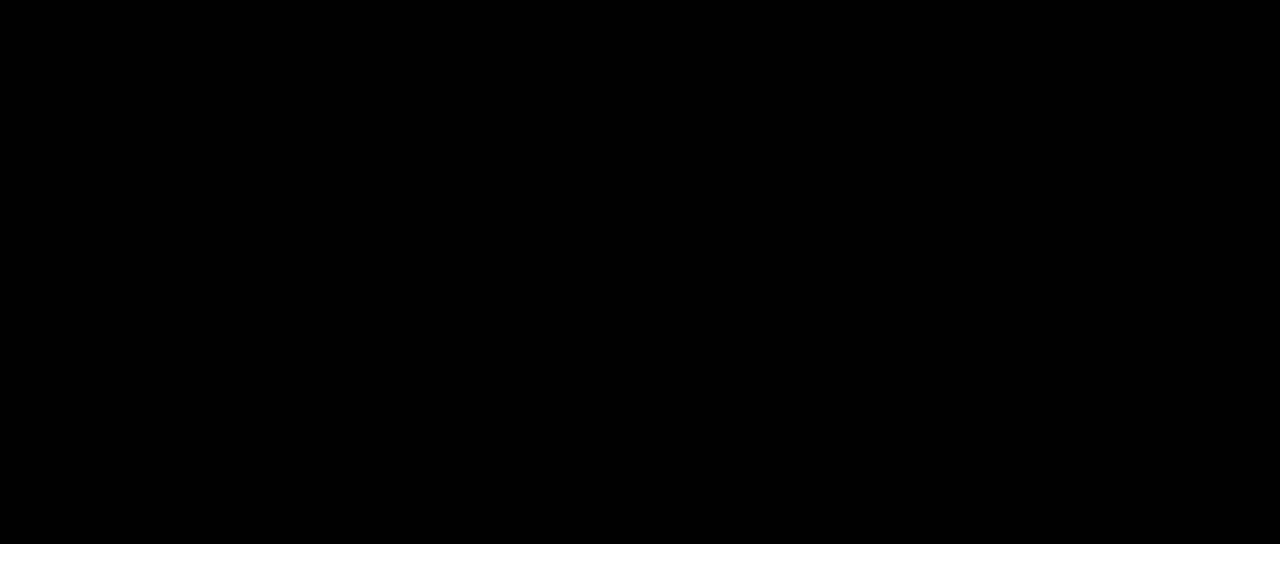
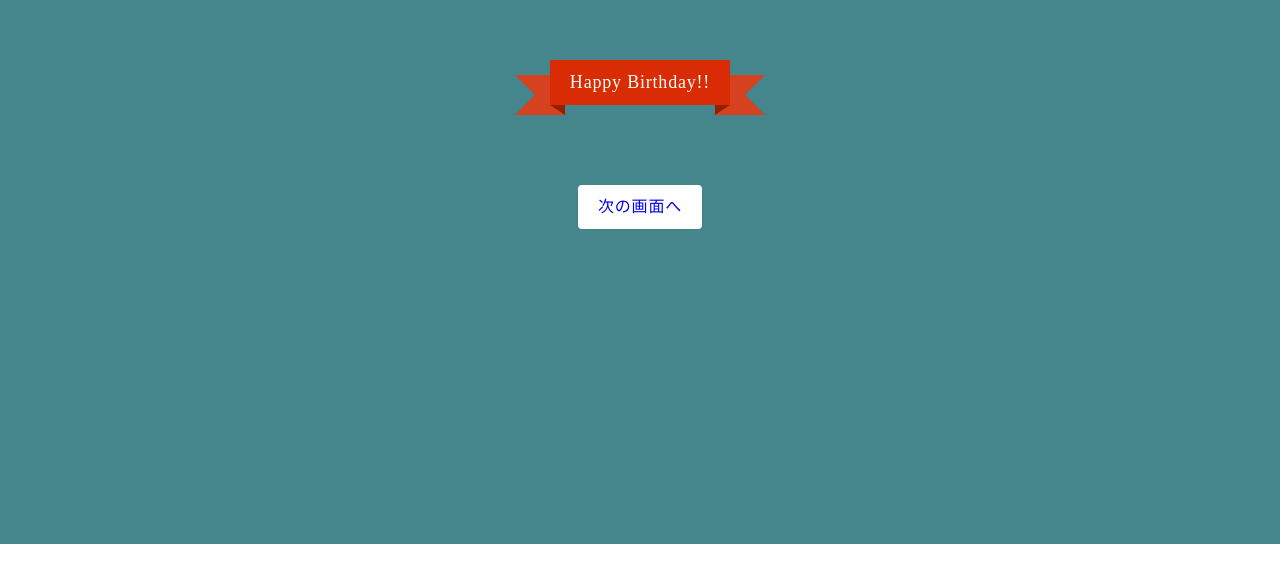
Before and after one commit to kazu-megane/album, a Next.js app: page / in a window 1280 px wide. Shown: the part 256-838 px from the top of the page. After the commit the page ends 800 px from the top, so only its background shows below. Built offline with nearby package versions, Linux system fonts and the light colour scheme; a web font is replaced by a local one.

Commit message:
[fix]top

```diff
--- a/pages/index.tsx
+++ b/pages/index.tsx
@@ -1,7 +1,7 @@
 import type { NextPage } from "next";
 import Link from "next/link";
 import Head from "next/head";
-import { useState, useEffect, FC, Children } from "react";
+import { useState, FC, Children } from "react";
 import {
   useSpring,
   animated,
@@ -10,11 +10,8 @@ import {
   config,
   useTrail,
 } from "react-spring";
+import { createClassName } from "../utils";
 import style from "./style.module.scss";
-
-function createClassName(classNames: Array<string>) {
-  return classNames.join(" ");
-}
 
 const Trail: FC<{ isVisible: boolean; className?: string }> = ({
   isVisible,
@@ -66,25 +63,28 @@ const Home: NextPage = () => {
     from: {
       opacity: "0",
     },
-    onRest: () => setIsVisible(true),
   });
 
   const spring3 = useSpring({
     ref: ref3,
+    delay: 1000,
     config: config.slow,
     to: {
       bottom: "0",
       width: "100%",
       height: "100vh",
       left: 0,
-      backgroundColor: "black",
+      backgroundColor: "#45858C",
     },
     from: {
       bottom: "0",
       width: "100%",
       height: "0%",
       left: 0,
-      backgroundColor: "black",
+      backgroundColor: "#ffff",
+    },
+    onStart: () => {
+      setIsVisible(true);
     },
   });
 
@@ -98,18 +98,26 @@ const Home: NextPage = () => {
         {/* <link rel="icon" href="/favicon.ico" /> */}
       </Head>
       <main className={style.main}>
-        <div className={style.main__text}>
-          アルバムは<Link href="/album">こちらへ</Link>
-        </div>
-        <animated.div style={spring1}>あああああ</animated.div>
-        <animated.div style={spring2}>いいいいいいい</animated.div>
-        <animated.div style={spring3} className={style.main__cover} />
-        <Trail isVisible={isVisible} className={style.main__boxes}>
-          <span className={style.main__box}>私</span>
-          <span className={style.main__box} />
-          <span className={style.main__box} />
-          <span className={style.main__box} />
-        </Trail>
+        <animated.p style={spring1} className={style.main__message}>
+          お誕生日おめでとう！
+        </animated.p>
+        <animated.p style={spring2} className={style.main__message}>
+          世界で一番、
+          <br />
+          可愛いあいかに贈りものをするね。
+        </animated.p>
+        <animated.div style={spring3} className={style.main__cover}>
+          {isVisible ? (
+            <div className={style.main__ribon}>
+              <p className={style.main__ribonText}>Happy Birthday!!</p>
+            </div>
+          ) : null}
+          <p className={style.main__text}>
+            <Link href="/album">
+              <a className={style.main__textContent}>次の画面へ</a>
+            </Link>
+          </p>
+        </animated.div>
       </main>
     </div>
   );
--- a/pages/style.module.scss
+++ b/pages/style.module.scss
@@ -1,7 +1,19 @@
 .main {
-  padding: 20px;
+  padding: 0 20px;
   font-family: "Klee One", cursive;
   height: 100vh;
+  display: flex;
+  flex-direction: column;
+  align-items: center;
+  justify-content: center;
+
+  & &__message {
+    text-align: center;
+  }
+
+  & &__message + &__message {
+    margin-top: 16px;
+  }
 
   & &__text {
     // font-size: 25px;
@@ -12,18 +24,89 @@
     display: flex;
   }
 
-  & &__box {
-    margin-left: 50px;
+  & &__cover {
+    position: absolute;
     display: flex;
+    flex-direction: column;
     align-items: center;
     justify-content: center;
-    width: 200px;
-    height: 200px;
-    background-color: black;
-    color: white;
   }
 
-  & &__cover {
-    position: absolute;
+  & &__ribon {
+    display: inline-block;
+    position: relative;
+    height: 45px;
+    text-align: center;
+    box-sizing: border-box;
+
+    &::before {
+      content: "";
+      position: absolute;
+      width: 10px;
+      bottom: -10px;
+      left: -35px;
+      border: 20px solid #d64120;
+      border-left-color: transparent;
+    }
+
+    &::after {
+      content: "";
+      position: absolute;
+      width: 10px;
+      bottom: -10px;
+      right: -35px;
+      border: 20px solid #d64120;
+      border-right-color: transparent;
+    }
+  }
+
+  & &__ribonText {
+    display: inline-block;
+    position: relative;
+    margin: 0;
+    padding: 0 20px;
+    line-height: 45px;
+    font-size: 18px;
+    color: #fff;
+    background: #d92b04; /*真ん中の背景色*/
+    z-index: 1;
+
+    &::before {
+      position: absolute;
+      content: "";
+      top: 100%;
+      left: 0;
+      border: none;
+      z-index: 2;
+      border-bottom: solid 10px transparent;
+      border-right: solid 15px #981d01; /*左の折り返し部分*/
+    }
+
+    &::after {
+      position: absolute;
+      content: "";
+      top: 100%;
+      right: 0;
+      border: none;
+      z-index: 2;
+      border-bottom: solid 10px transparent;
+      border-left: solid 15px #981d01; /*右の折り返し部分*/
+    }
+  }
+
+  & &__text {
+    margin-top: 80px;
+    background-color: #ffff;
+    border-radius: 4px;
+    padding: 10px 20px;
+
+    &:hover {
+      opacity: 0.8;
+      cursor: pointer;
+    }
+  }
+
+  & &__textContent {
+    text-decoration: none;
   }
 }
```
